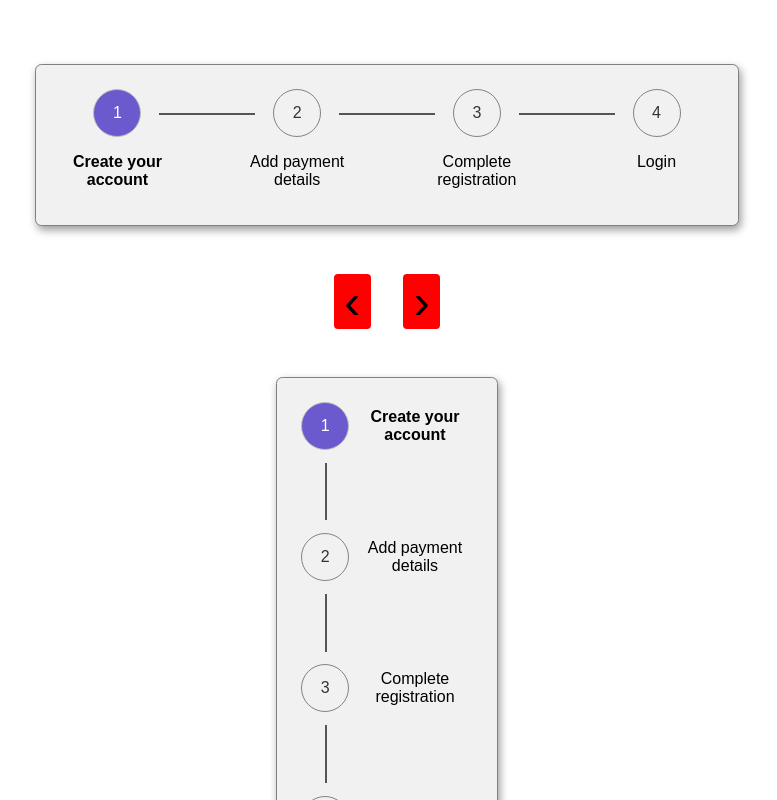
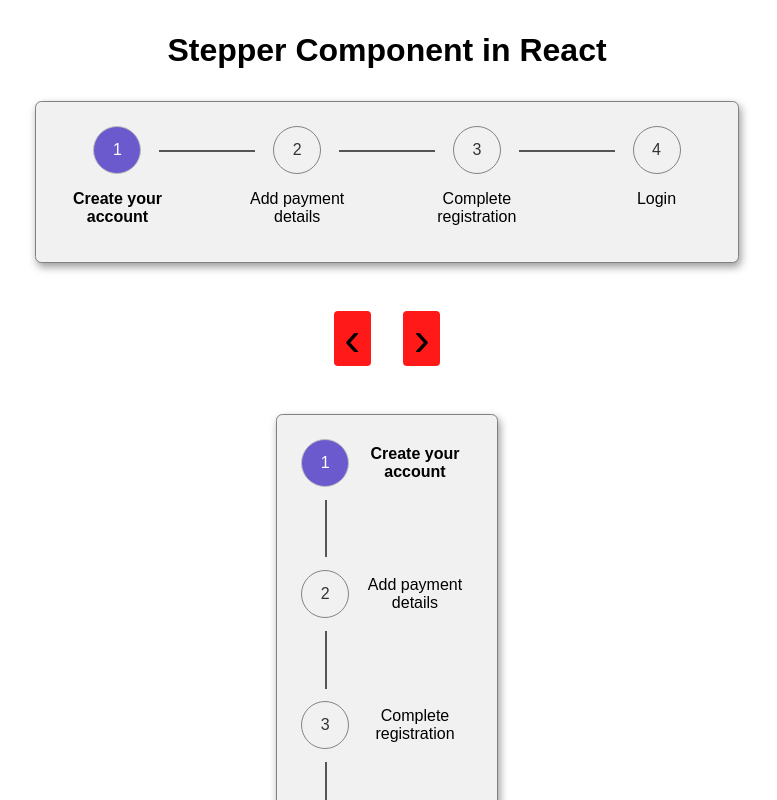
Before and after one commit to haldix/react-stepper-hooks, a React (Create React App) app: page / in a window 1280 px wide. Shown: the top 800 px of the page, without its empty margins (253-1030 px from the left). Built offline with nearby package versions, Linux system fonts and the light colour scheme.

Commit message:
add heading, minor styling

```diff
--- a/src/App.js
+++ b/src/App.js
@@ -16,6 +16,7 @@ function App() {
 
   return (
     <div className='main-cont'>
+      <h1>Stepper Component in React</h1>
       <Stepper
         direction='horiz'
         currentStep={currentStep}
--- a/src/App.scss
+++ b/src/App.scss
@@ -28,11 +28,12 @@ body {
   }
 
   button {
+    cursor: pointer;
     display: inline-block;
     padding: 0 0.8em;
     margin: 1rem;
     border-radius: 0.3em;
-    background-color: red;
+    background-color: rgb(255, 25, 25);
     text-transform: uppercase;
     border: none;
     transition: all 0.3s ease-in;
```
